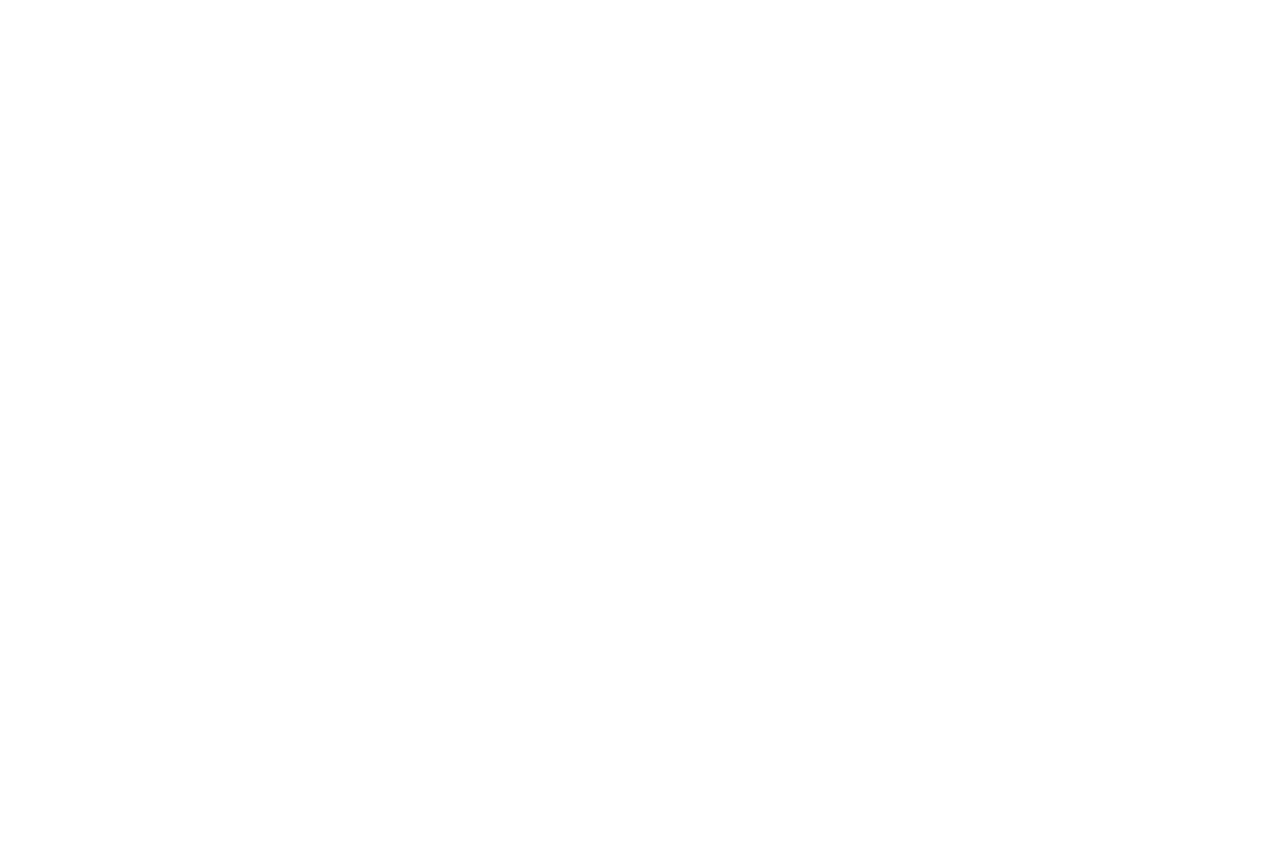
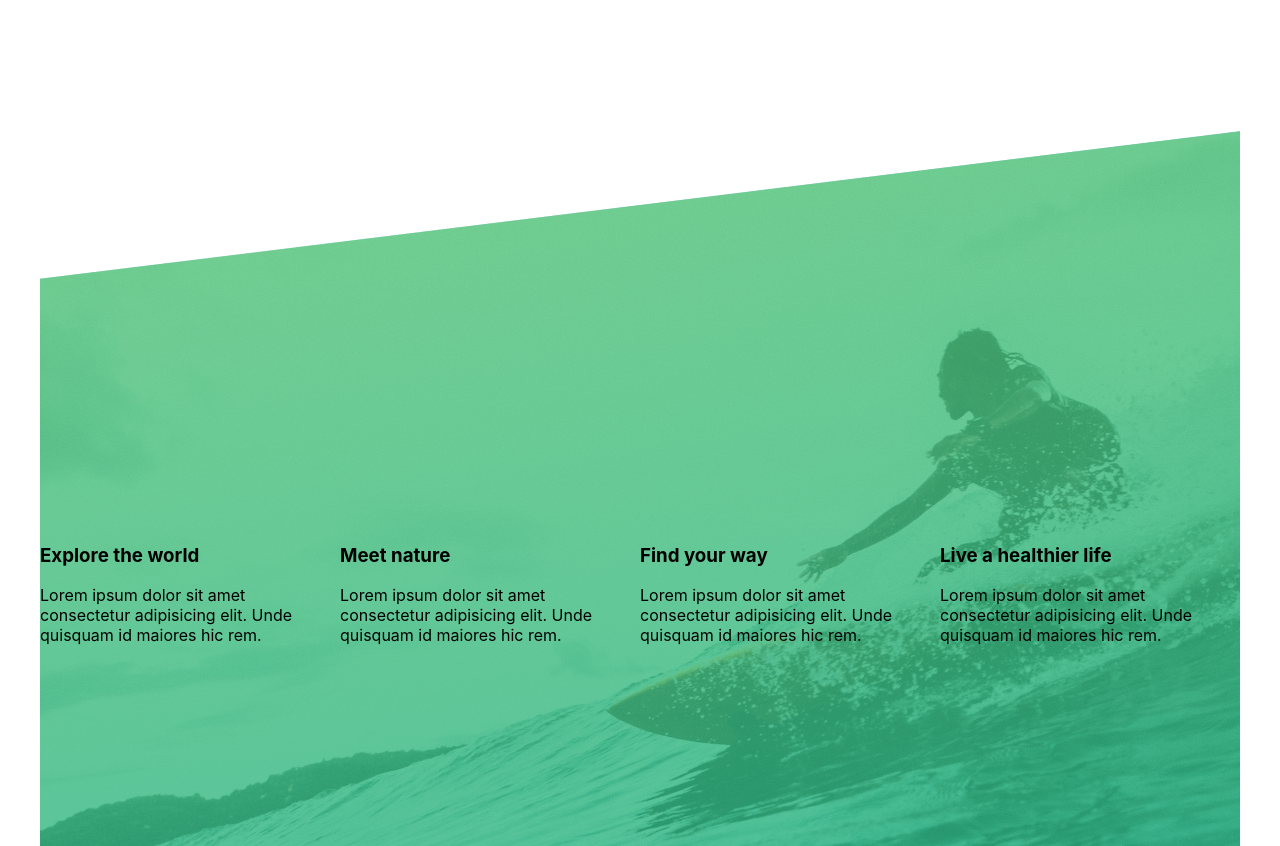
Before and after one commit to Heisey/natours, a React (Create React App) app in the folder client/: page / in a window 1280 px wide. Shown: the part 1840-2686 px from the top of the page. Before the commit the page ends 2261 px from the top, so only its background shows below. Built offline with nearby package versions, Linux system fonts and the light colour scheme.

Commit message:
started feature section of landing

```diff
--- a/client/src/components/headers/PrimaryHeader/styles/base/index.js
+++ b/client/src/components/headers/PrimaryHeader/styles/base/index.js
@@ -1,11 +1,12 @@
 import styled from 'styled-components/macro'
+import assets from '../../../../../assets'
 
-import { backgroundGradient } from '../functions'
+import {linearGradientGenerator} from '../../../../../utilities/helpers/linearGradientGenerator'
 
 export const PrimaryHeader = styled.div`
   position: relative;
   height: 95vh;
-  background-image: ${props => backgroundGradient(props)};
+  background-image: ${props => linearGradientGenerator(props, assets.images.tourSevenCover)};
   background-size: cover;
   background-position: top;
   clip-path: polygon(0 0, 100% 0, 100% 75vh, 0 100%);
--- a/client/src/components/headers/PrimaryHeader/styles/functions/index.js
+++ /dev/null
@@ -1,13 +0,0 @@
-
-import heroImage from '../../../../../assets/images/hero.jpg'
-
-export const backgroundGradient = (props) => {
-
-  return `
-    linear-gradient(
-      rgba(${props.theme.colorPrimaryLightRGBA}, 0.8),
-      rgba(${props.theme.colorPrimaryDarkRGBA}, 0.8)
-    ),
-    url(${heroImage})
-  `
-}
--- a/client/src/pages/Landing/index.js
+++ b/client/src/pages/Landing/index.js
@@ -5,8 +5,10 @@ import styles from "./styles";
 
 const Landing = () => {
   return (
-    <div>
+    <styles.Landing>
+
       <Headers.PrimaryHeader />
+
       <styles.AboutSection>
         <styles.AboutHeaderContainer>
           <styles.SecondaryHeading>
@@ -39,27 +41,55 @@ const Landing = () => {
 
           <styles.AboutSectionRightSide>
             <Image.Composition />
-            {/* <div className="composition">
-              <img
-                src="img/nat-1-large.jpg"
-                alt="bob"
-                className="composition__photo composition__photo--p1"
-              />
-              <img
-                src="img/nat-2-large.jpg"
-                alt="jeff"
-                className="composition__photo composition__photo--p2"
-              />
-              <img
-                src="img/nat-3-large.jpg"
-                alt="karl"
-                className="composition__photo composition__photo--p3"
-              />
-            </div> */}
           </styles.AboutSectionRightSide>
         </styles.AboutSectionGrid>
       </styles.AboutSection>
-    </div>
+
+      <styles.FeaturesSection>
+        <styles.FeaturesSectionGrid>
+          <div class="col-1-of-4">
+            <div class="feature-box">
+              <i class="feature-box__icon icon-basic-world"></i>
+              <h3 class="heading-tertiary u-margin-bottom-small">Explore the world</h3>
+              <p class="feature-box__text">
+                Lorem ipsum dolor sit amet consectetur adipisicing elit. Unde quisquam id maiores hic rem.
+              </p>
+            </div>
+          </div>
+
+          <div class="col-1-of-4">
+            <div class="feature-box">
+              <i class="feature-box__icon icon-basic-compass"></i>
+              <h3 class="heading-tertiary u-margin-bottom-small">Meet nature</h3>
+              <p class="feature-box__text">
+                Lorem ipsum dolor sit amet consectetur adipisicing elit. Unde quisquam id maiores hic rem.
+              </p>
+            </div>
+          </div>
+
+          <div class="col-1-of-4">
+            <div class="feature-box">
+              <i class="feature-box__icon icon-basic-map"></i>
+              <h3 class="heading-tertiary u-margin-bottom-small">Find your way</h3>
+              <p class="feature-box__text">
+                Lorem ipsum dolor sit amet consectetur adipisicing elit. Unde quisquam id maiores hic rem.
+              </p>
+            </div>
+          </div>
+
+          <div class="col-1-of-4">
+            <div class="feature-box">
+              <i class="feature-box__icon icon-basic-heart"></i>
+              <h3 class="heading-tertiary u-margin-bottom-small">Live a healthier life</h3>
+              <p class="feature-box__text">
+                Lorem ipsum dolor sit amet consectetur adipisicing elit. Unde quisquam id maiores hic rem.
+              </p>
+            </div>
+          </div>
+        </styles.FeaturesSectionGrid>
+      </styles.FeaturesSection>
+
+    </styles.Landing>
   );
 };
 
--- a/client/src/pages/Landing/styles/Base/index.js
+++ /dev/null
@@ -1,22 +0,0 @@
-import styled from "styled-components/macro";
-
-export const AboutSection = styled.section`
-  /* background-color: ${(props) => props.theme.colorGreyDarkOne}; */
-  padding: 25rem 0;
-  margin-top: -20vh;
-`;
-
-
-export const AboutHeaderContainer = styled.div`
-  text-align: center;
-  margin-bottom: 8rem;
-`
-
-export const AboutSectionGrid = styled.div`
-  display: grid;
-  grid-template-columns: 1fr 1fr;
-`
-
-export const AboutSectionLeftSide = styled.div``
-
-export const AboutSectionRightSide = styled.div``
--- /dev/null
+++ b/client/src/pages/Landing/styles/Container/index.js
@@ -0,0 +1,44 @@
+import styled from "styled-components/macro";
+import { linearGradientGenerator } from '../../../../utilities/helpers/linearGradientGenerator'
+import assets from '../../../../assets'
+
+export const Landing = styled.div``
+
+export const AboutSection = styled.section`
+  /* background-color: ${(props) => props.theme.colorGreyDarkOne}; */
+  padding: 25rem 0;
+  margin-top: -20vh;
+`;
+
+export const AboutHeaderContainer = styled.div`
+  text-align: center;
+  margin-bottom: 8rem;
+`
+
+export const AboutSectionGrid = styled.div`
+  display: grid;
+  grid-template-columns: 1fr 1fr;
+`
+
+export const AboutSectionLeftSide = styled.div``
+
+export const AboutSectionRightSide = styled.div``
+
+export const FeaturesSection = styled.section`
+  padding: 20rem 0;
+  background-image: ${props => linearGradientGenerator(props, assets.images.tourSixCover)};
+  background-size: cover;
+  transform: skewY(-7deg);
+  //moving the section up to cover the white gap.
+  margin-top: -11rem;
+
+  & > * {
+    transform: skewY(7deg)
+  }
+`
+
+export const FeaturesSectionGrid = styled.div`
+  display: grid;
+  grid-template-columns: 1fr 1fr 1fr 1fr;
+
+`
--- /dev/null
+++ b/client/src/utilities/helpers/linearGradientGenerator.js
@@ -0,0 +1,13 @@
+export const linearGradientGenerator = (returnProps, image) => {
+  const returnFunc = returnProps => {
+    return `
+      linear-gradient(
+        rgba(${returnProps.theme.colorPrimaryLightRGBA}, 0.8),
+        rgba(${returnProps.theme.colorPrimaryDarkRGBA}, 0.8)
+      ),
+      url(${image})
+    `
+  }
+
+  return returnFunc
+}
```
Also changed, not shown: client/src/pages/Landing/styles/index.js (+8 -2 lines), client/src/utilities/index.js (added).
